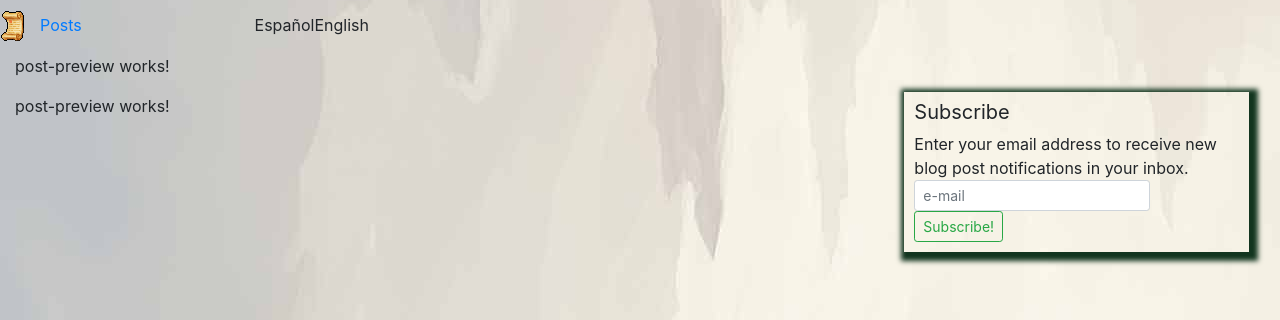
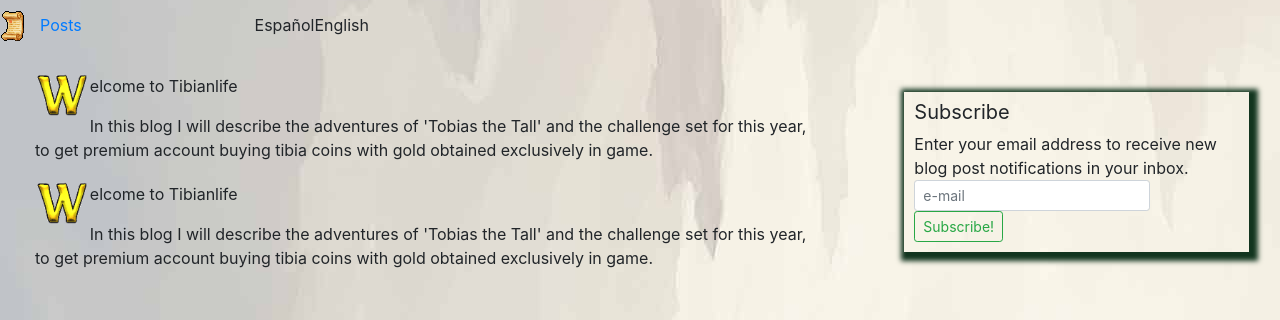
Before and after one commit to nandapop/tibianBlog, an Angular app: page /#/posts in a window 1280 px wide. Shown: the part 304-624 px from the top of the page. Built offline with nearby package versions, Linux system fonts and the light colour scheme; what ngx-disqus would draw is missing.

Commit message:
Preview scss

```diff
--- a/src/app/posts/post-preview/post-preview.component.html
+++ b/src/app/posts/post-preview/post-preview.component.html
@@ -1,3 +1,5 @@
-<p>
-  post-preview works!
-</p>
+<div class="post-info">
+        <img src="assets/images/w.gif" class="img-fluid image-w" alt="Welcome Tibia">
+        <p>elcome to Tibianlife</p>
+        In this blog I will describe the adventures of 'Tobias the Tall' and the challenge set for this year, to get premium account buying tibia coins with gold obtained exclusively in game.
+    </div>
--- a/src/app/posts/post-preview/post-preview.component.scss
+++ b/src/app/posts/post-preview/post-preview.component.scss
@@ -0,0 +1,14 @@
+$px20       :   20px;
+.post-info {
+    margin: $px20;
+    margin-left: $px20;
+}
+p:first-child{
+    float: right;
+}
+.image-w {
+    height: 42px;
+    top: $px20;
+    left: 55px;
+    float: left;
+}
```
